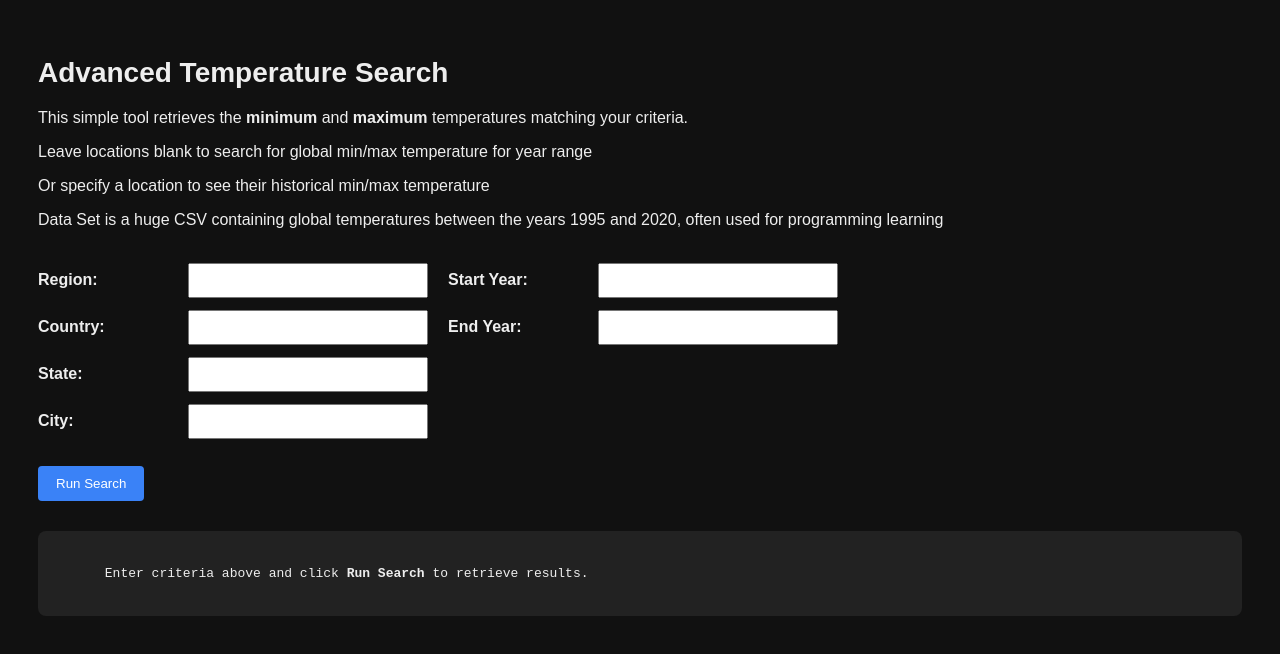
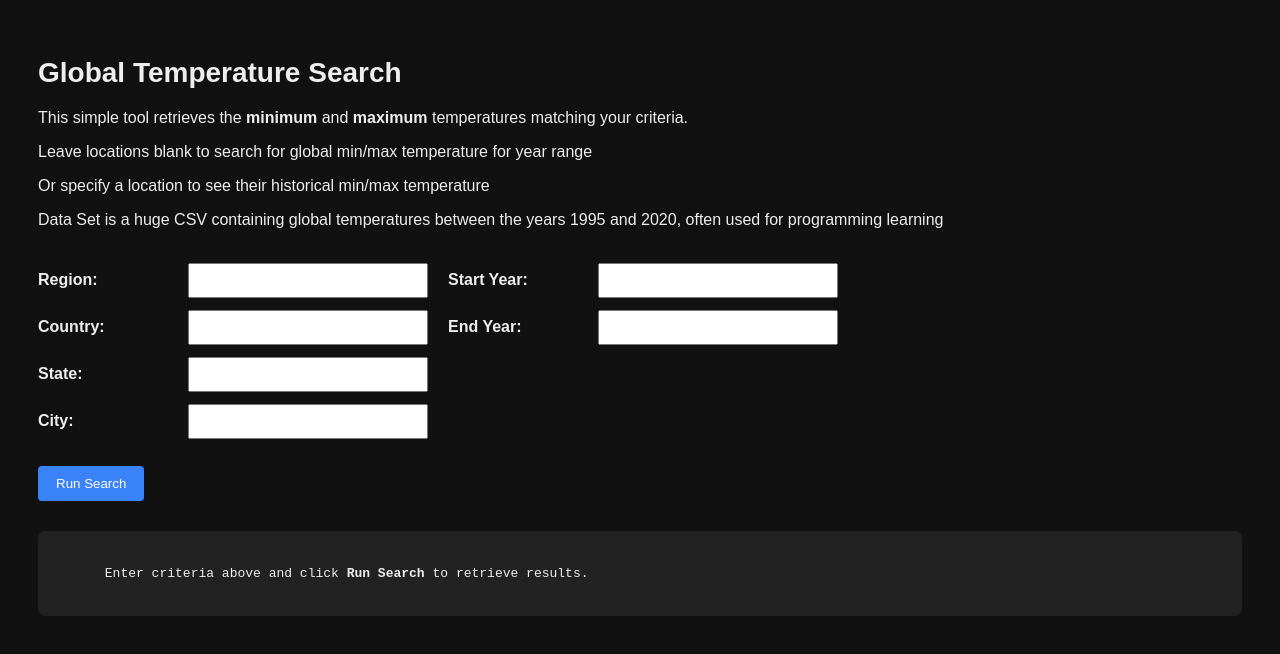
Before and after one commit to Williamlowr/city-temperature-search, a website: page index.html in a window 1280 px wide. Drawn offline with Linux system fonts and the light colour scheme.

Commit message:
Update index.html

```diff
--- a/index.html
+++ b/index.html
@@ -52,7 +52,7 @@
   </head>
 
   <body>
-    <h1>Advanced Temperature Search</h1>
+    <h1>Global Temperature Search</h1>
 
     <p>This simple tool retrieves the <strong>minimum</strong> and <strong>maximum</strong> temperatures matching your criteria.</p>
     <p>Leave locations blank to search for global min/max temperature for year range</p>
```
